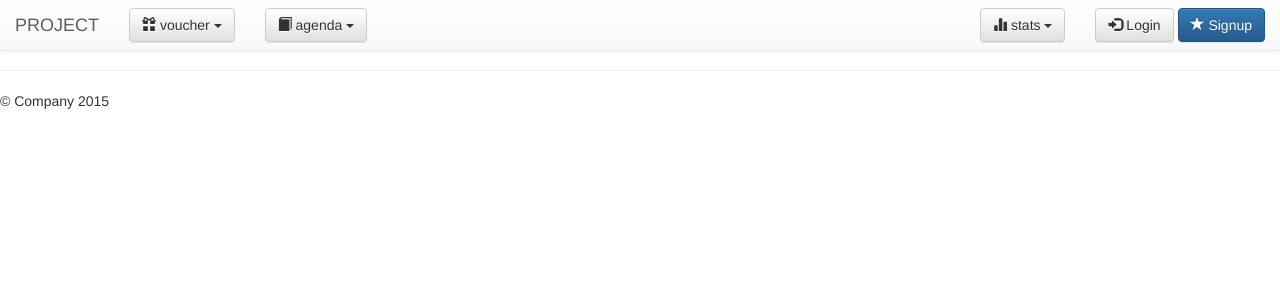
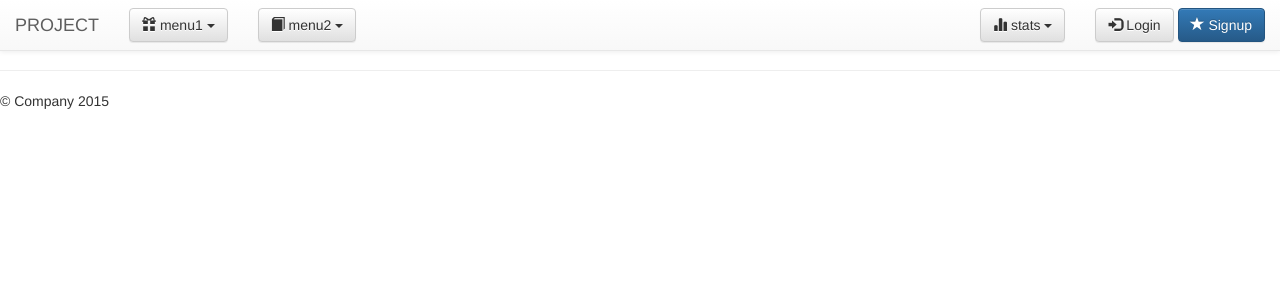
Before and after one commit to manazag/django_base_project, a Django app: template project_name/templates/base.html in a window 1280 px wide. Shown: the top 300 px of the page. Run offline with Django 3.2, Linux system fonts and the light colour scheme; the template is opened without the code that fills it, so the values that code supplies are empty; some libraries are stand-ins or nearby versions.

Commit message:
Update base.html

```diff
--- a/project_name/templates/base.html
+++ b/project_name/templates/base.html
@@ -47,27 +47,27 @@
             </div>
             <div id="navbar" class="navbar-collapse collapse">
                 <div class="navbar-form navbar-left">
-                    <button id="voucher"type="button" class="btn btn-default dropdown-toggle" data-toggle="dropdown" aria-expanded="false">
-                        <span class="glyphicon glyphicon-gift"></span> voucher <span class="caret"></span>
+                    <button id="menu1"type="button" class="btn btn-default dropdown-toggle" data-toggle="dropdown" aria-expanded="false">
+                        <span class="glyphicon glyphicon-gift"></span> menu1 <span class="caret"></span>
                     </button>
                     <ul class="dropdown-menu" role="menu">
                         <li {% if not user.is_authenticated %} class="disabled" {% endif %}>
-                            <a href="#"><span class="glyphicon glyphicon-user"></span> List voucher</a>
+                            <a href="#"><span class="glyphicon glyphicon-user"></span> alpha</a>
                         </li>
                         <li {% if not user.is_authenticated %} class="disabled" {% endif %}>
-                            <a href="#"><span class="glyphicon glyphicon-home"></span> New voucher</a>
+                            <a href="#"><span class="glyphicon glyphicon-home"></span> beta</a>
                         </li>
                         <li {% if not user.is_authenticated %} class="disabled" {% endif %}>
-                            <a href="#"><span class="glyphicon glyphicon-home"></span> Debt voucher</a>
+                            <a href="#"><span class="glyphicon glyphicon-home"></span> gamma</a>
                         </li>
                         <li {% if not user.is_authenticated %} class="disabled" {% endif %}>
-                            <a href="#"><span class="glyphicon glyphicon-home"></span> Credit voucher</a>
+                            <a href="#"><span class="glyphicon glyphicon-home"></span> delta</a>
                         </li>
                     </ul>
                 </div>
                 <div class="navbar-form navbar-left">
-                    <button id="voucher"type="button" class="btn btn-default dropdown-toggle" data-toggle="dropdown" aria-expanded="false">
-                        <span class="glyphicon glyphicon-book"></span> agenda <span class="caret" ></span>
+                    <button id="menu2"type="button" class="btn btn-default dropdown-toggle" data-toggle="dropdown" aria-expanded="false">
+                        <span class="glyphicon glyphicon-book"></span> menu2 <span class="caret" ></span>
                     </button>
                     <ul class="dropdown-menu" role="menu">
                         <li {% if not user.is_authenticated %} class="disabled" {% endif %}>
```
